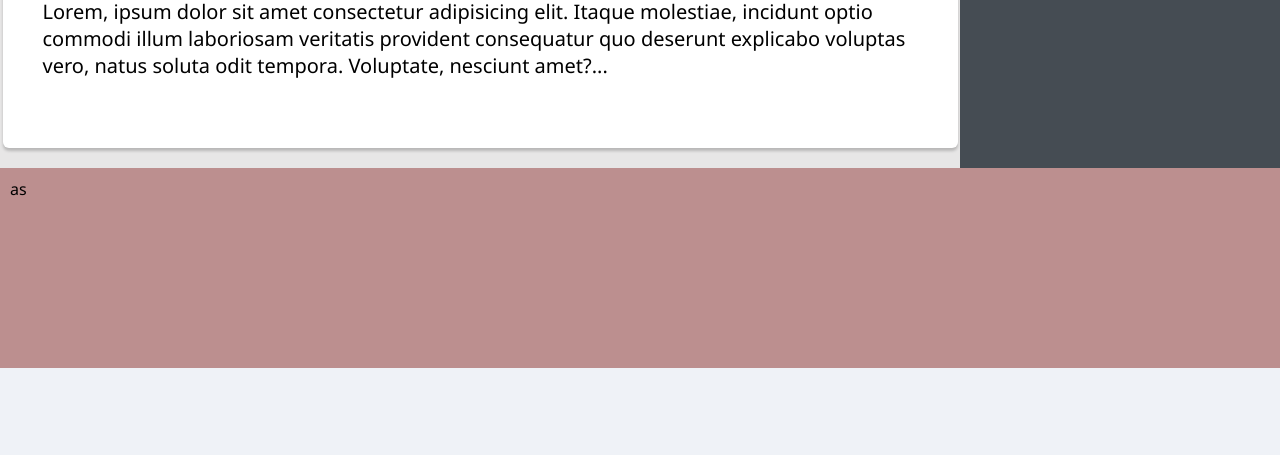
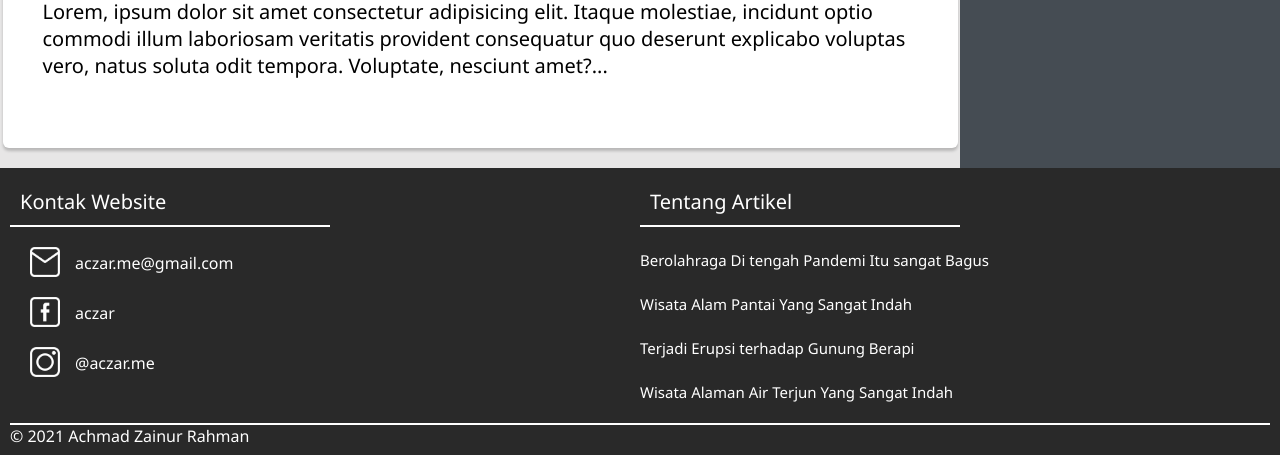
Before and after one commit to AchmadZainurRahman/responsive, a plain HTML site: page index.html in a window 1280 px wide. Shown: the part 2392-2847 px from the top of the page. Before the commit the page ends 2760 px from the top, so only its background shows below. Drawn offline with Linux system fonts and the light colour scheme.

Commit message:
update tugas

```diff
--- a/index.html
+++ b/index.html
@@ -108,7 +108,31 @@
   </div>
   <div id="footer">
     <div class="container">
-as
+      <div class="fcontak">
+        <div class="cont">
+          <div class="judul">Kontak Website</div>
+          <div class="kotak">
+            <img src="img/1.png" alt="">
+            <div class="kotc">aczar.me@gmail.com</div>
+          </div>
+          <div class="kotak">
+            <img src="img/2.png" alt="">
+            <div class="kotc">aczar</div>
+          </div>
+          <div class="kotak">
+            <img src="img/3.png" alt="">
+            <div class="kotc">@aczar.me</div>
+          </div>
+        </div>
+        <div class="cart">
+          <div class="judul">Tentang Artikel </div><br>
+          <a href="">Berolahraga Di tengah Pandemi Itu sangat Bagus</a><br><br>
+          <a href="">Wisata Alam Pantai Yang Sangat Indah</a><br><br>
+          <a href="">Terjadi Erupsi terhadap Gunung Berapi</a><br><br>
+          <a href="">Wisata Alaman Air Terjun Yang Sangat Indah</a><br>
+        </div>
+      </div>
+      <div class="ffter">© 2021 Achmad Zainur Rahman</div>
     </div>
   </div>
     <script src="js/menu.js"></script>
--- a/style.css
+++ b/style.css
@@ -240,13 +240,85 @@ nav a:hover {
 
 #footer {
     width: auto;
-    height: 200px;
-    background-color: rosybrown;
+    height: 100%;
+    background-color: rgba(41, 41, 41);
+    color: rgb(255, 255, 255);
 }
 
 #footer .container {
     padding: 10px;
 }
+
+#footer .fcontak {
+    padding-bottom: 20px;
+    display: flex;
+    flex-direction: row;
+    width: 100%;
+    border-bottom: 2px solid white;
+    /* background-color: royalblue; */
+}
+
+#footer .cont {
+    /* background-color: #82b969; */
+    flex: 50%;
+}
+
+#footer .cart {
+    /* background-color: #412424; */
+    flex: 50%;
+}
+
+#footer .ffter {
+    width: 100%;
+    height: 20px;
+}
+
+#footer .judul {
+    padding: 10px;
+    text-align: left;
+    font-size: 20px;
+    width: 300px;
+    text-decoration: none;
+    color: white;
+    border-bottom: 2px solid white;
+}
+
+#footer .kotak {
+    height: 30px;
+    width: 200px;
+    /* background-color: tomato; */
+    margin: 20px;
+}
+
+#footer img {
+    float: left;
+    height: 100%;
+}
+
+#footer .kotc {
+    float: left;
+    height: 20px;
+    width: 50px;
+    /* background-color: rgb(143, 110, 105); */
+    margin: 5px 5px 5px 15px;
+}
+
+
+
+
+#footer a {
+
+    text-align: left;
+    font-size: 15px;
+    text-decoration: none;
+    color: white;
+}
+
+#footer a:hover {
+    color: thistle;
+}
+
+
 
 /* laptop */
 @media screen and (max-width:1250px) {
```
Also changed, not shown: img/1.png (added), img/2.png (added), img/3.png (added).
